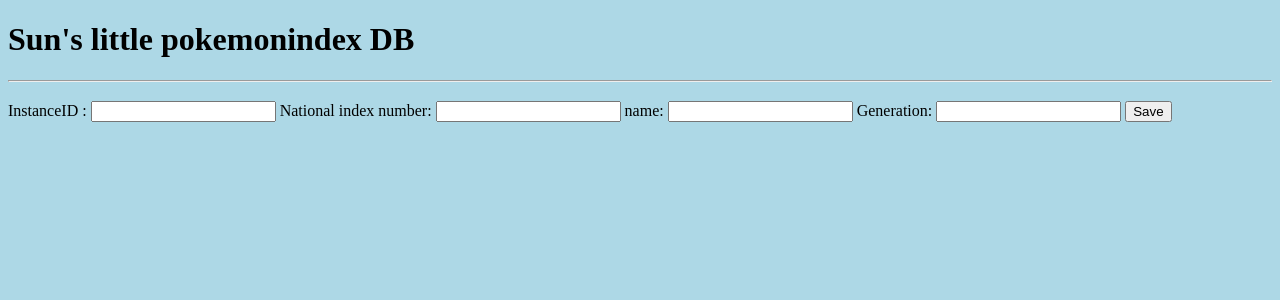
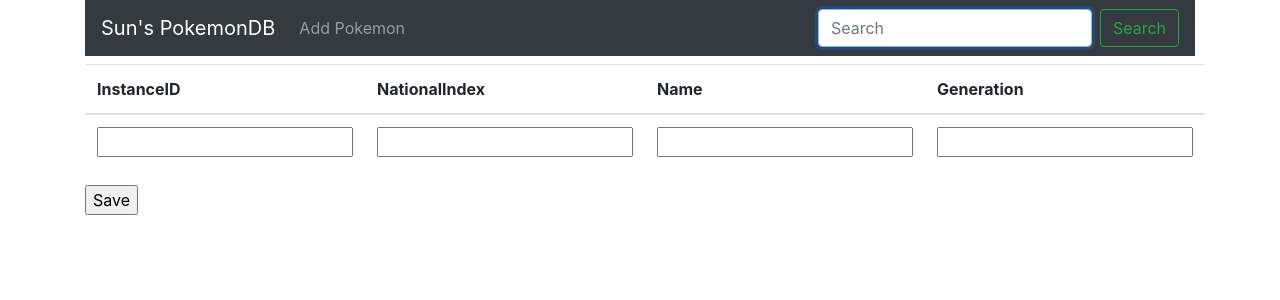
Before and after one commit to sun0108/homework4, a Flask app: template templates/update_pokemon.html in a window 1280 px wide. Shown: the top 300 px of the page. Run offline with Flask 2, Linux system fonts and the light colour scheme; the template is opened without the code that fills it: values that come from a table or form of the project are taken from there, others are empty; some libraries are stand-ins or nearby versions.

Commit message:
Boostrap function

```diff
--- a/templates/base.html
+++ b/templates/base.html
@@ -4,18 +4,50 @@
 <head>
   <meta charset="utf-8">
   <title>{{ pageTitle }}</title>
-	<link rel="stylesheet" type="text/css" href="{{ url_for('static', filename='css/stylesheet.css') }}">
+  <meta charset="utf-8">
+    <meta name="viewport" content="width=device-width, initial-scale=1, shrink-to-fit=no">
+  <link rel="stylesheet" href="https://stackpath.bootstrapcdn.com/bootstrap/4.4.1/css/bootstrap.min.css"
+    integrity="sha384-Vkoo8x4CGsO3+Hhxv8T/Q5PaXtkKtu6ug5TOeNV6gBiFeWPGFN9MuhOf23Q9Ifjh" crossorigin="anonymous">
 </head>
 
 <body>
+  <div class="container">
+  <nav class="navbar navbar-expand-lg navbar-dark bg-dark">
+    <a class="navbar-brand" href="/">Sun's PokemonDB</a>
+    <button class="navbar-toggler" type="button" data-toggle="collapse" data-target="#navbarSupportedContent" aria-controls="navbarSupportedContent" aria-expanded="false" aria-label="Toggle navigation">
+      <span class="navbar-toggler-icon"></span>
+    </button>
 
-    <h1> Sun's little pokemonindex DB</h1>
-    <hr>
+    <div class="collapse navbar-collapse" id="navbarSupportedContent">
+
+      <ul class="navbar-nav mr-auto">
+        <li class="nav-item">
+          <a class="nav-link" href="{{url_for('.pokemonindex')}}">Add Pokemon</a>
+        </li>
+      </ul>
+
+      <form class="form-inline my-2 my-lg-0" method="POST">
+        <input class="form-control mr-sm-2" type="search" name="search_string" autofocus placeholder="Search" aria-label="Search">
+        <button class="btn btn-outline-success my-2 my-sm-0" formaction="/search" type="submit">Search</button>
+      </form>
+    </div>
+  </nav>
+
+
   {% block body %}
 
 
   {% endblock %}
-
+  </div>
+  <script src="https://code.jquery.com/jquery-3.4.1.slim.min.js"
+    integrity="sha384-J6qa4849blE2+poT4WnyKhv5vZF5SrPo0iEjwBvKU7imGFAV0wwj1yYfoRSJoZ+n"
+    crossorigin="anonymous"></script>
+  <script src="https://cdn.jsdelivr.net/npm/popper.js@1.16.0/dist/umd/popper.min.js"
+    integrity="sha384-Q6E9RHvbIyZFJoft+2mJbHaEWldlvI9IOYy5n3zV9zzTtmI3UksdQRVvoxMfooAo"
+    crossorigin="anonymous"></script>
+  <script src="https://stackpath.bootstrapcdn.com/bootstrap/4.4.1/js/bootstrap.min.js"
+    integrity="sha384-wfSDF2E50Y2D1uUdj0O3uMBJnjuUD4Ih7YwaYd1iqfktj0Uod8GCExl3Og8ifwB6"
+    crossorigin="anonymous"></script>
 </body>
 
 </html>
--- a/templates/update_pokemon.html
+++ b/templates/update_pokemon.html
@@ -3,18 +3,29 @@
 <div>
     <h3>{{legend}}</h3>
     <form method='POST' action="">
-        {{ form.csrf_token }}
-        {{ form.InstanceID.label}}  {{form.InstanceID(size=5, readonly=true)}}
-        {{ form.national_index.label}}  {{form.national_index(size=20)}}
-        {{ form.pokemon_name.label}}  {{form.pokemon_name(size=20)}}
-        {{ form.generation.label}}  {{form.generation(size=20)}}
-
+        <table class="table table-hover">
+            <thead>
+                <tr>
+                    <th scope="col">InstanceID</th>
+                    <th scope="col">NationalIndex</th>
+                    <th scope="col">Name</th>
+                    <th scope="col">Generation</th>
+                </tr>
+            </thead>
+            <tbody>
+                <tr>
+                    {{ form.csrf_token }}
+                    <td>{{form.InstanceID(size=5, readonly=true)}}</td>
+                    <td>{{form.national_index(size=20)}}</td>
+                    <td>{{form.pokemon_name(size=20)}}</td>
+                    <td>{{form.generation(size=20)}} </td>
+                </tr>
+            </tbody>
+            </table>
         <input type="submit" value="Save">
 
     </form>
 
 
-
-
 </div>
 {% endblock %}
```
Also changed, not shown: templates/index.html (+6 -14 lines), templates/pokemonindex.html (+17 -5 lines), templates/pokemons.html (+21 -6 lines). Lines whose indentation alone changed are shown as unchanged.
